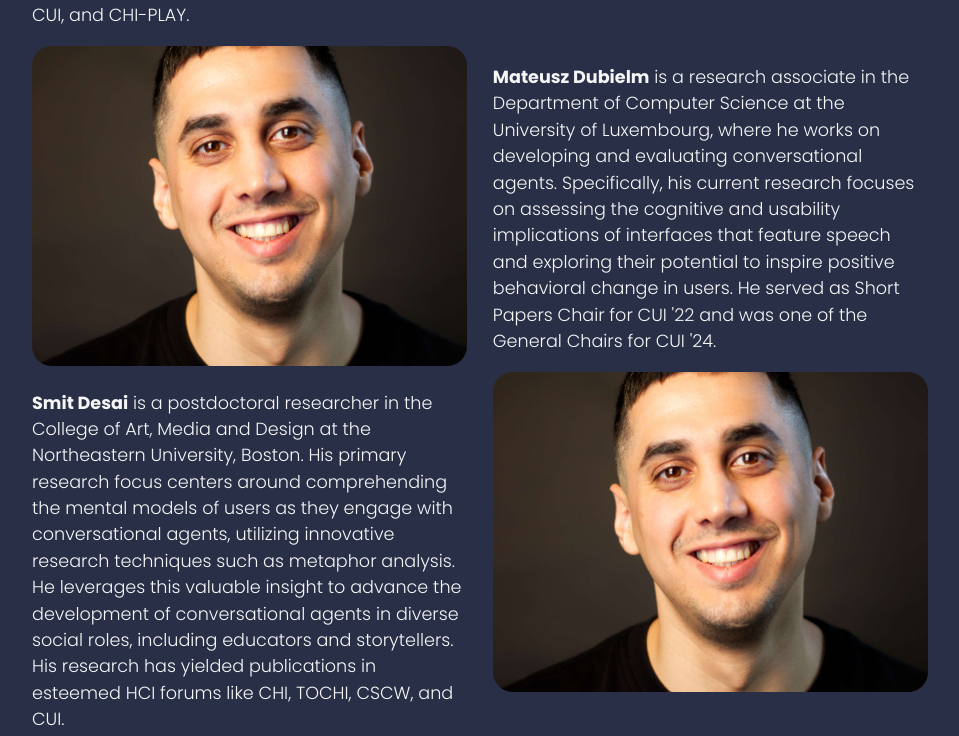
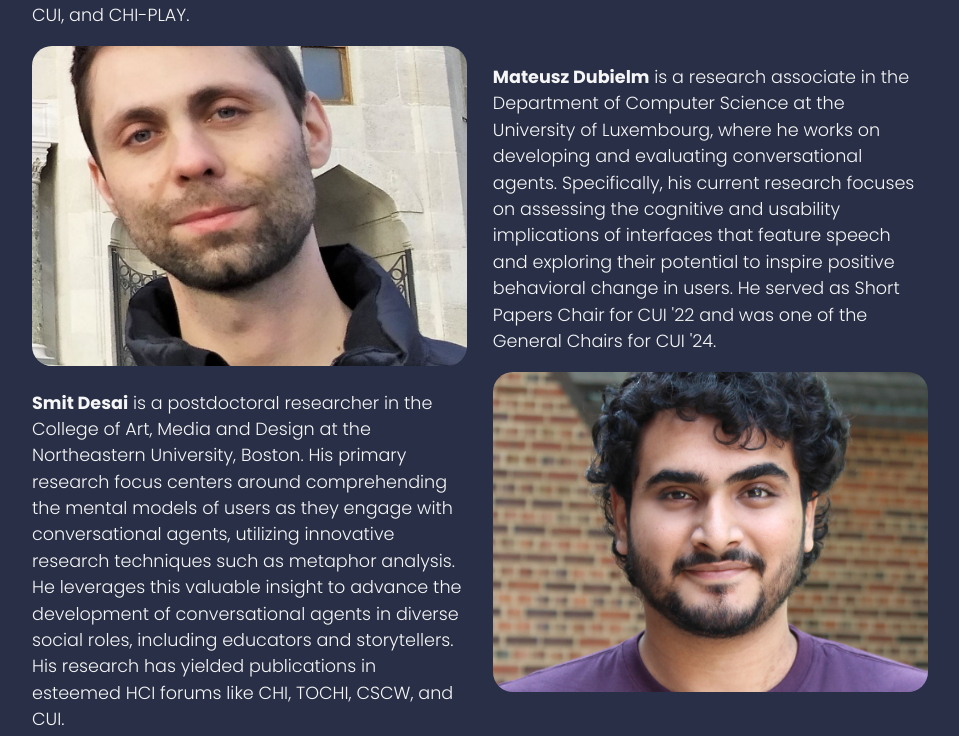
Before and after one commit to ThomasMildner/DAIP, a plain HTML site: page index.html in a window 1280 px wide. Shown: the part 2479-3215 px from the top of the page, without its empty margins (168-1127 px from the left). Drawn offline with nearby package versions, Linux system fonts and the light colour scheme.

Commit message:
updated organiser pics

```diff
--- a/index.html
+++ b/index.html
@@ -153,7 +153,7 @@
                 </div>
 
                  <div class="organiser-content">
-                    <img class="organiser-portrait" src="img/zargham.jpg">
+                    <img class="organiser-portrait" src="img/dubiel.jpg">
                     <p class="organiser-description">
                         <b>Mateusz Dubielm</b> is a research associate in the Department of Computer Science at the University of Luxembourg, where he works on developing and evaluating conversational agents. Specifically, his current research focuses on assessing the cognitive and usability implications of interfaces that feature speech and exploring their potential to inspire positive behavioral change in users. He served as Short Papers Chair for CUI '22 and was one of the General Chairs for CUI '24.
                     </p>
@@ -163,7 +163,7 @@
                     <p class="organiser-description">
                         <b>Smit Desai</b> is a postdoctoral researcher in the College of Art, Media and Design at the Northeastern University, Boston. His primary research focus centers around comprehending the mental models of users as they engage with conversational agents, utilizing innovative research techniques such as metaphor analysis. He leverages this valuable insight to advance the development of conversational agents in diverse social roles, including educators and storytellers. His research has yielded publications in esteemed HCI forums like CHI, TOCHI, CSCW, and CUI.
                     </p>
-                    <img class="organiser-portrait" src="img/zargham.jpg">
+                    <img class="organiser-portrait" src="img/desai.jpg">
                 </div>
 
                 <div class="organiser-content">
@@ -177,7 +177,7 @@
                     <p class="organiser-description">
                         <b>Hans-Joachim Belz</b>  is a freelance user researcher and designer with over 30 years of experience designing, implementing, and managing digital products across various industries. From 2014 to 2024, he held a teaching position in ``Mobile Commerce'' at DHBW Mannheim (Baden-Wuerttemberg Cooperative State University). In 2020, his focus shifted to voice automation. In addition to his consultancy work in conversational AI, he employs Ethnomethodology and Conversation Analysis (EMCA) to study the expanding conversational capabilities of voice and multimodal user interfaces.
                     </p>
-                    <img class="organiser-portrait" src="img/mildner.jpg">
+                    <img class="organiser-portrait" src="img/belz.jpg">
 
                 </div>
 
```
Also changed, not shown: img/belz.jpg (added), img/desai.jpg (added), img/dubiel.jpg (added).
